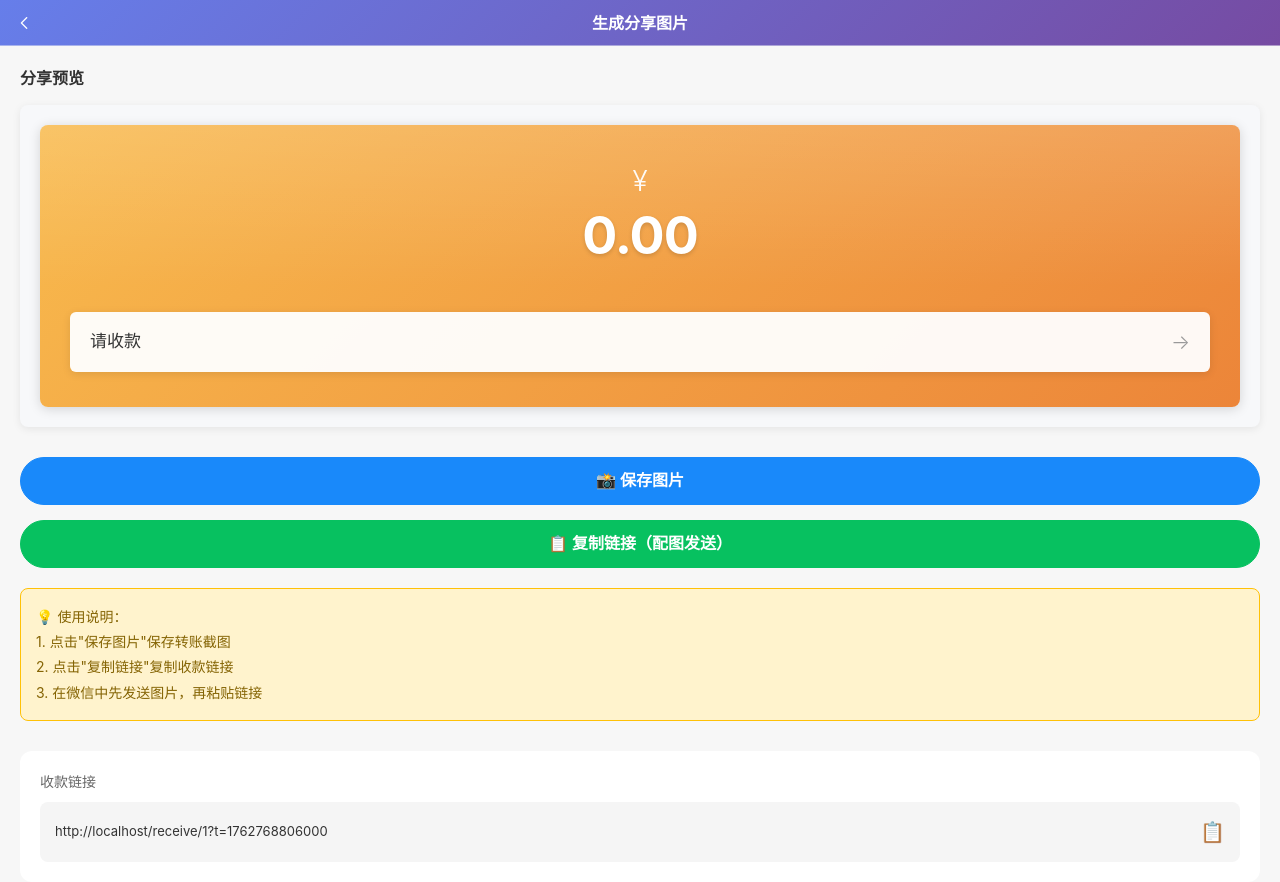
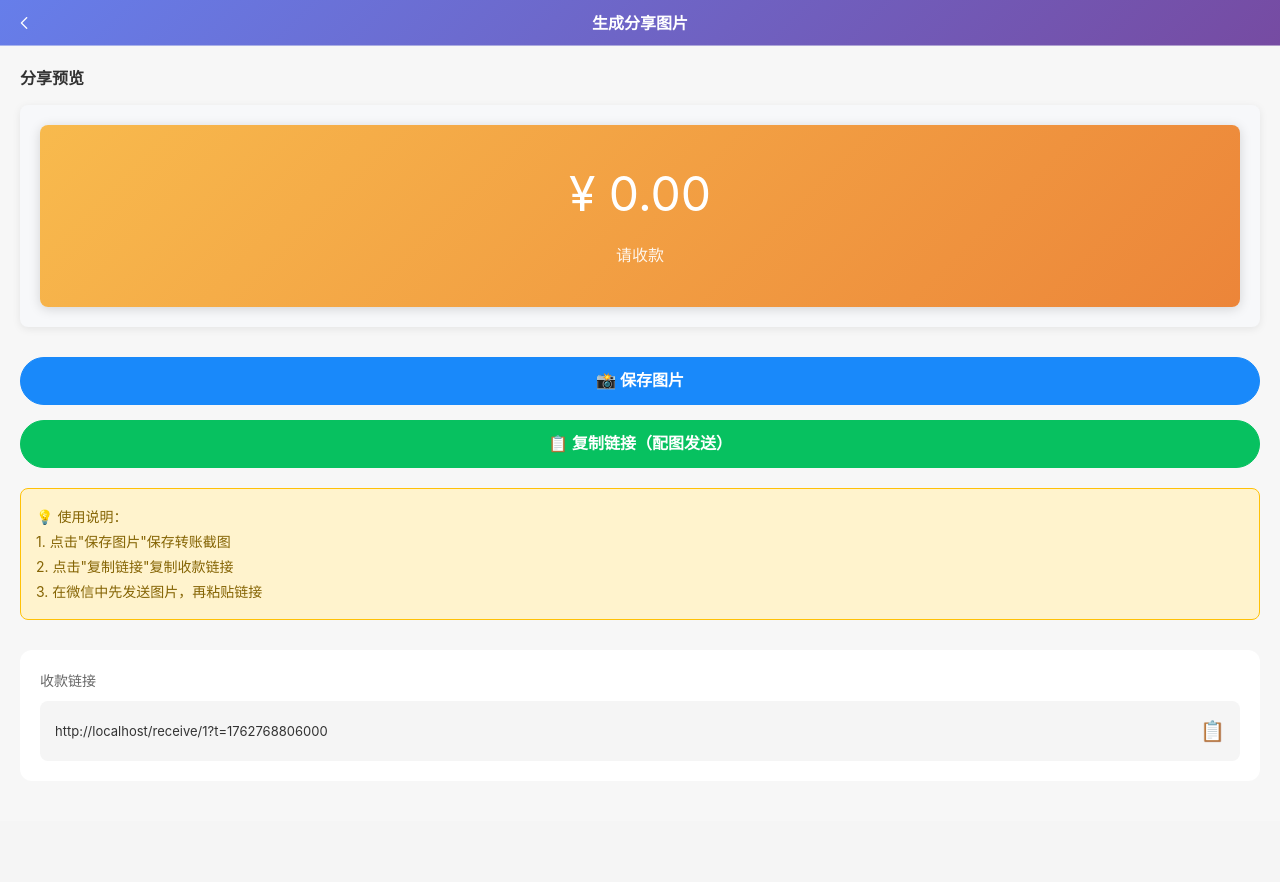
Before and after one commit to urizenk/moocpay, a Vue app in the folder frontend/: page /share-image/1 in a window 1280 px wide. Shown: the top 882 px of the page. After the commit the page ends 821 px from the top, so only its background shows below. Built offline with nearby package versions, Linux system fonts and the light colour scheme; no server answers.

Commit message:
fix: simplify transfer message to match real WeChat style - only amount and text

```diff
--- a/frontend/src/pages/ShareImagePage.vue
+++ b/frontend/src/pages/ShareImagePage.vue
@@ -13,14 +13,8 @@
         <div class="preview-title">分享预览</div>
         <div class="transfer-message-card" ref="messageCard">
           <div class="message-bubble">
-            <div class="amount-section">
-              <div class="amount-label">¥</div>
-              <div class="amount-value">{{ getAmount() }}</div>
-            </div>
-            <div class="action-button">
-              <div class="action-text">请收款</div>
-              <div class="action-arrow">→</div>
-            </div>
+            <div class="amount-value">¥ {{ getAmount() }}</div>
+            <div class="action-text">请收款</div>
           </div>
         </div>
       </div>
@@ -221,58 +215,24 @@ onMounted(() => {
 .message-bubble {
   background: linear-gradient(135deg, #f8ba4d 0%, #ec8539 100%);
   border-radius: 8px;
-  padding: 0;
+  padding: 40px 30px;
+  text-align: center;
   overflow: hidden;
   box-shadow: 0 2px 12px rgba(0,0,0,0.15);
 }
 
-/* 金额区域 */
-.amount-section {
-  padding: 35px 20px 25px;
-  text-align: center;
-  background: linear-gradient(180deg, rgba(255,255,255,0.15) 0%, rgba(255,255,255,0) 100%);
-}
-
-.amount-label {
-  font-size: 28px;
+.amount-value {
+  font-size: 48px;
   color: #fff;
-  font-weight: 300;
-  margin-bottom: 8px;
-  opacity: 0.95;
-}
-
-.amount-value {
-  font-size: 52px;
-  color: #fff;
-  font-weight: 700;
-  line-height: 1;
-  letter-spacing: -1px;
-  text-shadow: 0 2px 4px rgba(0,0,0,0.15);
-}
-
-/* 收款按钮 */
-.action-button {
-  background: rgba(255,255,255,0.95);
-  margin: 25px 30px 35px;
-  padding: 15px 20px;
-  border-radius: 6px;
-  display: flex;
-  align-items: center;
-  justify-content: space-between;
-  box-shadow: 0 2px 8px rgba(0,0,0,0.1);
-  cursor: pointer;
+  font-weight: 400;
+  line-height: 1.2;
+  margin-bottom: 20px;
 }
 
 .action-text {
-  font-size: 17px;
-  color: #333;
-  font-weight: 500;
-}
-
-.action-arrow {
-  font-size: 20px;
-  color: #999;
-  font-weight: 300;
+  font-size: 16px;
+  color: rgba(255,255,255,0.9);
+  font-weight: 400;
 }
 
 .actions {
```
Also changed, not shown: 4 other files (tests, documents, lock files or other folders).
